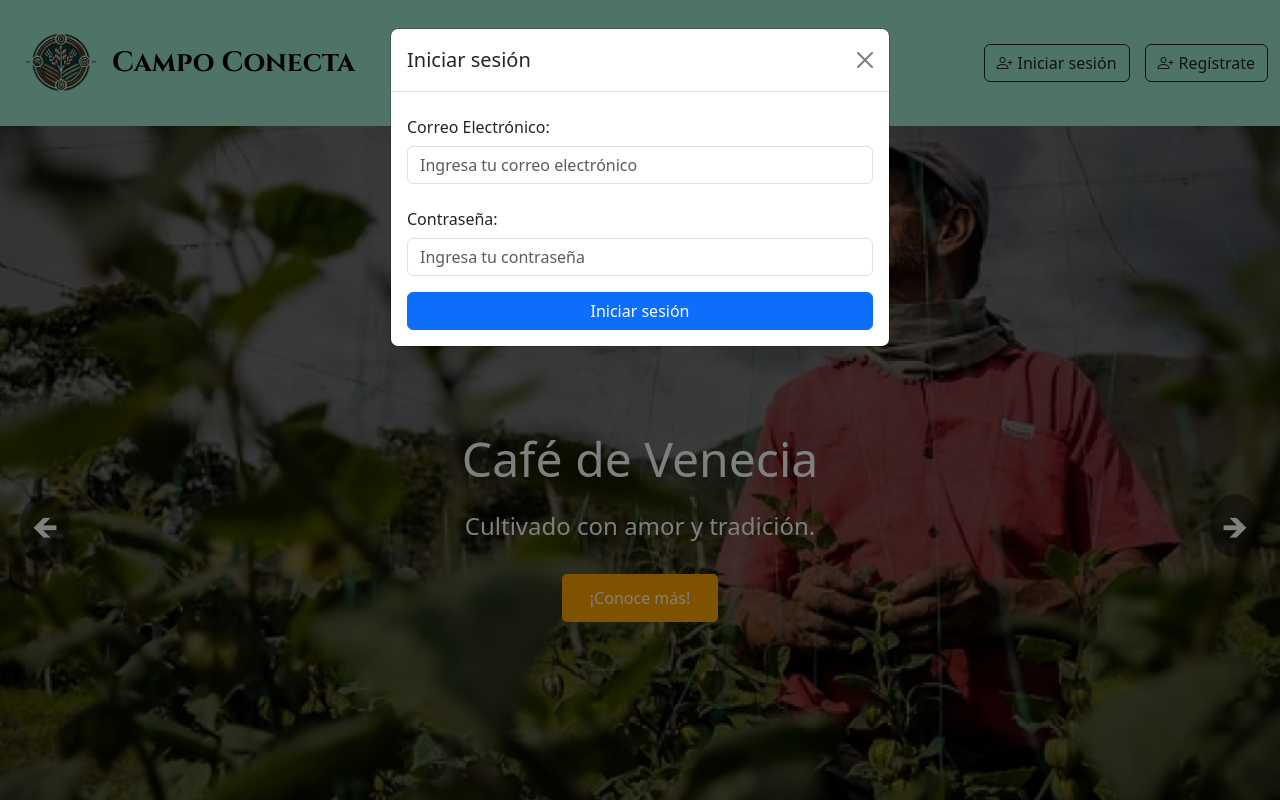
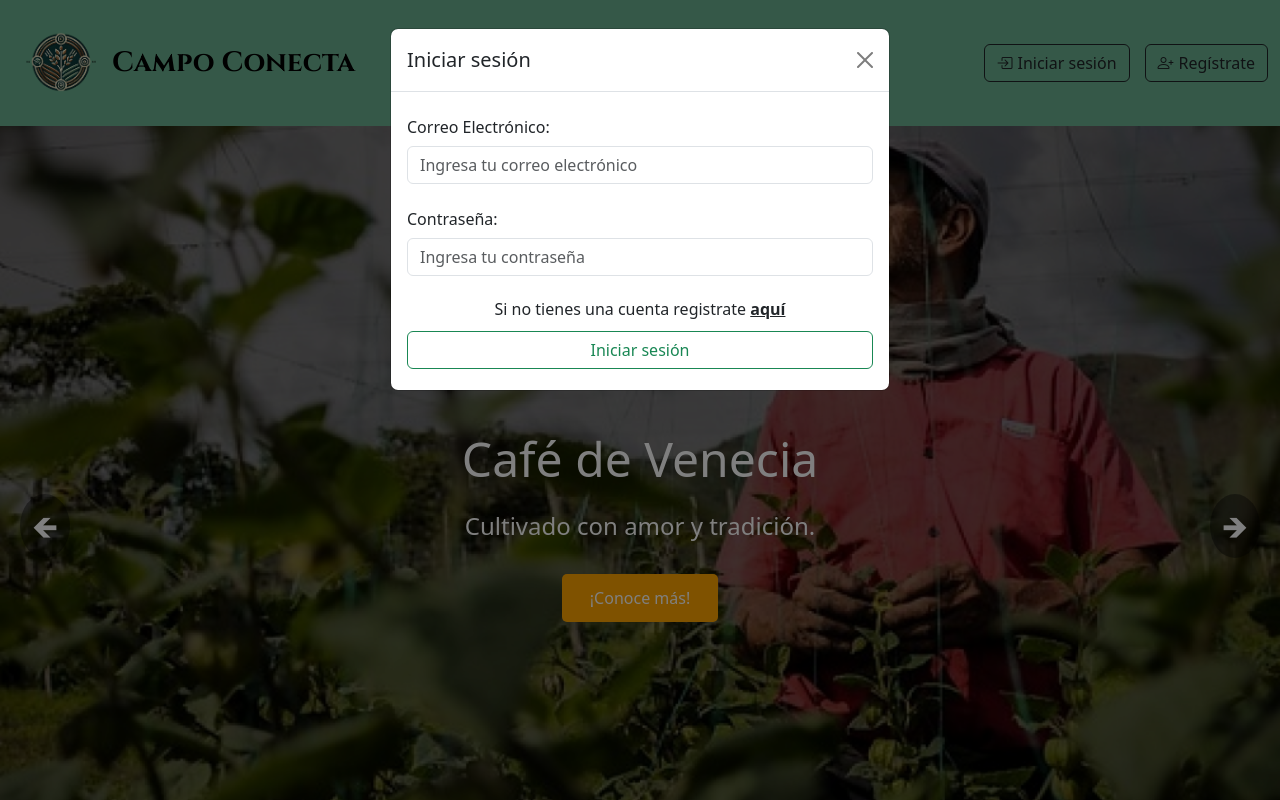
Before and after one commit to Isagc22/RedComunitariaFront, a React (Create React App) app: page /usuario in a window 1280 px wide. Both pictures are taken after a click on the button "Iniciar sesión". Shown: the top 800 px of the page. Built offline with nearby package versions, Linux system fonts and the light colour scheme; no server answers; a web font is replaced by a local one.

Commit message:
Cambios de estilos

```diff
--- a/src/components/modalIniciarSesion/ModalIniciarSesion.css
+++ b/src/components/modalIniciarSesion/ModalIniciarSesion.css
@@ -6,3 +6,19 @@ h1#modal{
     font-style: normal;
     margin: 0;
 }
+
+.opcion-registrarse {
+    display: flex;
+    text-align: center;
+    justify-content: center;
+    padding: 5px 0;
+    font-size: 16px;
+    gap: 10px;
+    flex-direction: column;
+}
+
+span.opcion-de-registro {
+    text-decoration: underline;
+    font-weight: 800;
+    cursor: pointer !important;
+}
--- a/src/components/modalIniciarSesion/ModalIniciarSesion.jsx
+++ b/src/components/modalIniciarSesion/ModalIniciarSesion.jsx
@@ -1,5 +1,7 @@
 import React, { useState } from "react";
 import { useNavigate } from "react-router-dom";
+import ModalRegistrarUsuario from '../modalRegistro/ModalRegistrarse'
+import './ModalIniciarSesion.css'
 
 export default function IniciarSesionModal() {
   const [email, setEmail] = useState("");
@@ -44,7 +46,7 @@ export default function IniciarSesionModal() {
   };
 
   return (
-    <div
+    <>    <div
       className="modal fade"
       id="iniciarSesion"
       tabIndex="-1"
@@ -96,14 +98,20 @@ export default function IniciarSesionModal() {
                   onChange={(e) => setPassword(e.target.value)}
                 />
               </div>
+              <div className="opcion-registrarse">
+                <p>Si no tienes una cuenta registrate <span  data-bs-toggle="modal"
+                            data-bs-target="#registrarme" className="opcion-de-registro">aquí</span></p>
 
-              <button type="submit" className="btn btn-primary w-100">
+              <button type="submit" className="btn btn-outline-success">
                 Iniciar sesión
               </button>
+              </div>
             </form>
           </div>
         </div>
       </div>
     </div>
+
+      <ModalRegistrarUsuario /></>
   );
 }
--- a/src/components/navBar/Navbar.css
+++ b/src/components/navBar/Navbar.css
@@ -1,5 +1,5 @@
 nav.navbar.bg-body-tertiary.navbar-campo-conecta {
-    background: #9be8cc !important;
+    background: #6BB190 !important;
 }
 
 .align-text-top {
--- a/src/components/navBar/Navbar.jsx
+++ b/src/components/navBar/Navbar.jsx
@@ -29,7 +29,8 @@ export default function Navbar() {
                             data-bs-toggle="modal"
                             data-bs-target="#iniciarSesion"
                         >
-                            <i className="bi bi-person-plus"></i> Iniciar sesión
+                            <i class="bi bi-box-arrow-in-right"></i>
+                            Iniciar sesión
                         </button>
 
                         <button
@@ -38,7 +39,8 @@ export default function Navbar() {
                             data-bs-toggle="modal"
                             data-bs-target="#registrarme"
                         >
-                            <i className="bi bi-person-plus"></i> Regístrate
+                           <i class="bi bi-person-plus"></i>
+                           Regístrate
                         </button>
                     </div>
                 </div>
--- a/src/index.css
+++ b/src/index.css
@@ -67,3 +67,7 @@ gap: 26px;
 img.card-img-top {
     height: 200px;
 }
+
+font{
+    vertical-align: bottom !important;
+}
```
